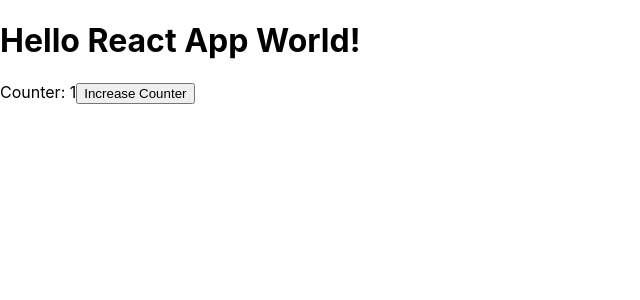
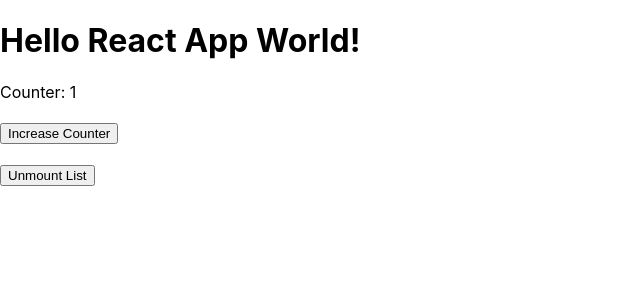
Before and after one commit to Andrew-2609/basic-react-app, a React (Create React App) app: page / in a window 1280 px wide. Shown: the top 300 px of the page, without its empty margins (0-640 px from the left). Built offline with nearby package versions, Linux system fonts and the light colour scheme.

Commit message:
learning React lifecycle and useEffect

```diff
--- a/src/App.js
+++ b/src/App.js
@@ -1,21 +1,17 @@
 import { useState } from "react";
 import "./App.css";
+import List from "./components/List";
 
 function App() {
 
-  const [counter, setCounter] = useState(1);
-
-  function changeCounter() {
-    setTimeout(() => {
-      setCounter((oldCounter) => oldCounter + 1);
-    }, 2000);
-  }
+  const [showList, setShowList] = useState(true);
 
   return (
     <div>
       <h1>Hello React App World!</h1>
-      Counter: {counter}
-      <button onClick={changeCounter}>Increase Counter</button>
+      {showList && <List />}
+      <br />
+      <button onClick={() => setShowList((oldShowList) => !oldShowList)}>Unmount List</button>
     </div>
   );
 }
--- /dev/null
+++ b/src/components/List/index.js
@@ -0,0 +1,26 @@
+import { useEffect, useState } from "react";
+
+export default function List() {
+    const [counter, setCounter] = useState(1);
+
+    useEffect(() => {
+        return () => {
+            console.log("Updated :v");
+        }
+    }, [counter]);
+
+    useEffect(() => {
+        return () => {
+            console.log("Unmounted ;p")
+        }
+    }, [])
+
+    return (
+        <div>
+            Counter: { counter}
+            <br />
+            <br />
+            <button onClick={() => setCounter((oldCounter) => oldCounter + 1)}>Increase Counter</button>
+        </div>
+    );
+}
```
